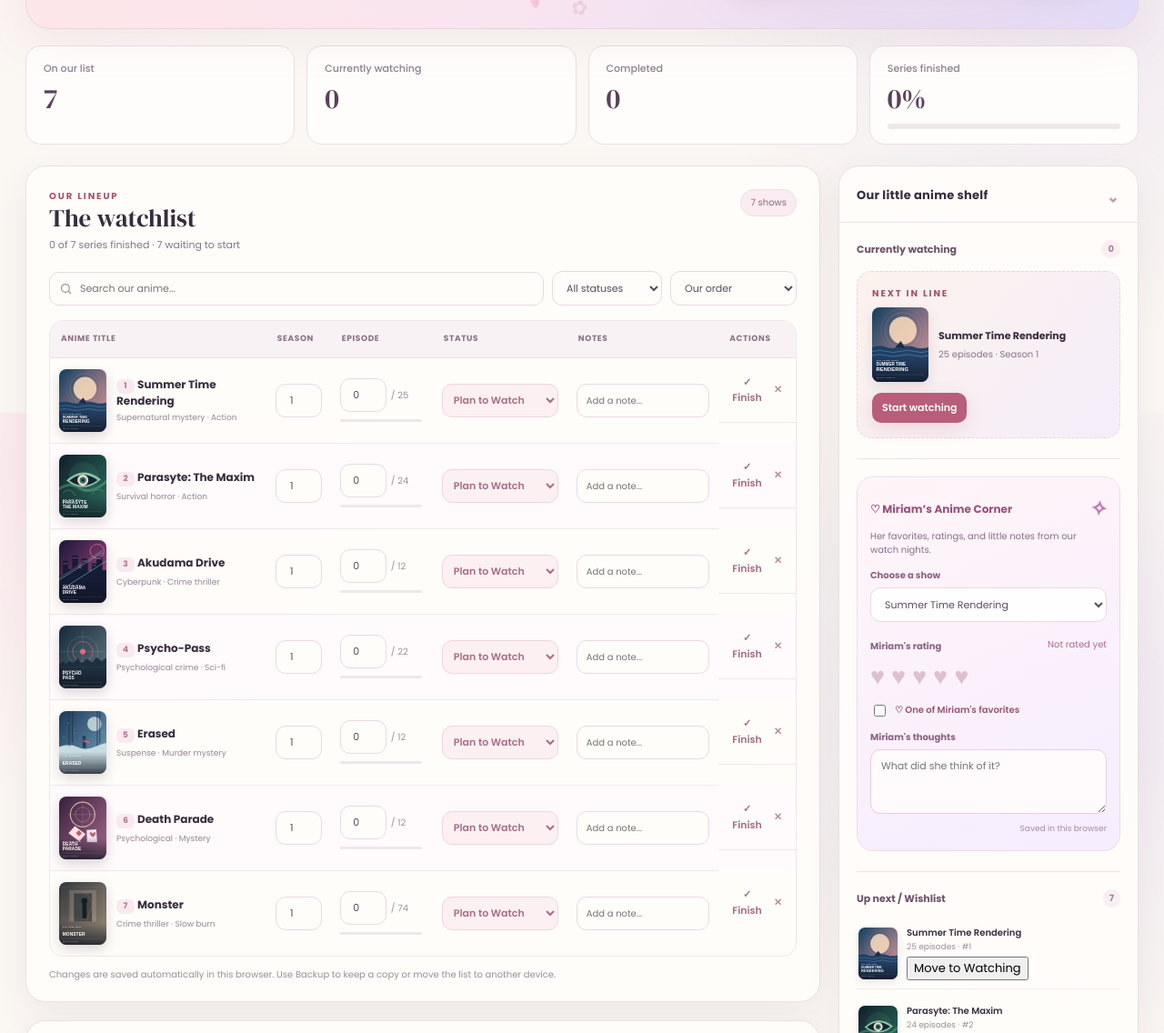
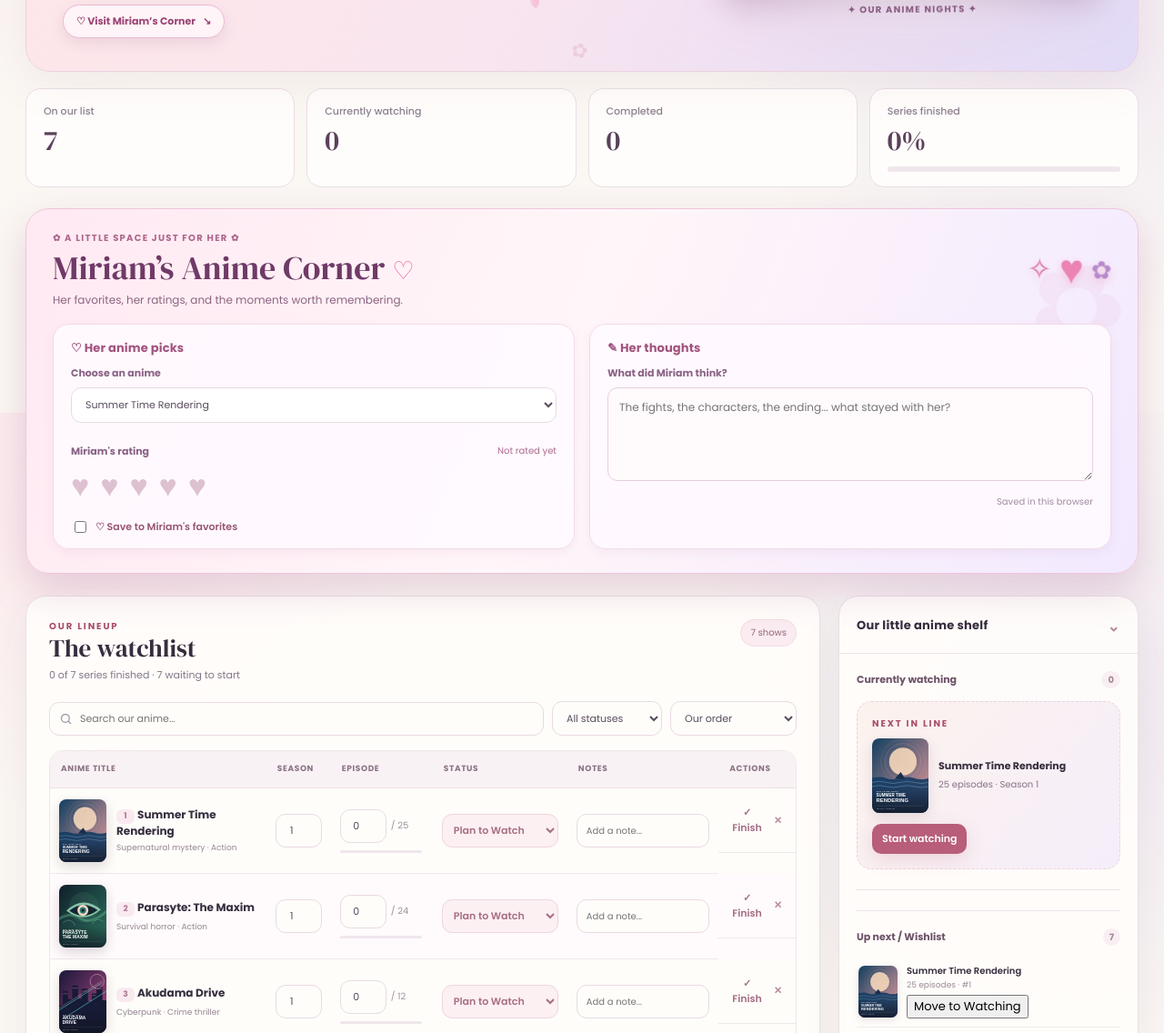
Before and after one commit to tntdorso/our-anime-tracker, a plain HTML site: page index.html in a window 1280 px wide. Shown: the part 346-1482 px from the top of the page at 91% size. Drawn offline with Linux system fonts and the light colour scheme.

Commit message:
Add files via upload
 update to anime tracker

```diff
--- a/index.html
+++ b/index.html
@@ -182,6 +182,39 @@
     .toast{position:fixed;bottom:25px;right:25px;background:#574359;color:white;padding:12px 17px;border-radius:13px;box-shadow:0 10px 30px #3f293c32;font-size:12px;opacity:0;transform:translateY(14px);pointer-events:none;z-index:20;transition:opacity .25s,transform .25s}
     .toast.visible{opacity:1;transform:translateY(0)}
 
+
+    /* Miriam's dedicated anime corner. Intentional first-class placement, not a hidden sidebar widget. */
+    .miriam-feature{position:relative;margin:22px 0 24px;padding:0;overflow:hidden;border:1px solid #efc5dc;border-radius:26px;background:linear-gradient(112deg,#ffe9f2 0%,#fff6f9 48%,#f2e9ff 100%);box-shadow:0 17px 42px #a6639540;scroll-margin-top:18px}
+    .miriam-feature:before{content:'✿';position:absolute;right:12px;top:42px;font-size:130px;line-height:1;color:#e8b1d3;opacity:.14;pointer-events:none;transform:rotate(24deg)}
+    .miriam-feature-head{position:relative;display:flex;align-items:center;justify-content:space-between;gap:18px;padding:24px 29px 17px}
+    .miriam-feature-eyebrow{font-size:10px;letter-spacing:.13em;font-weight:700;color:#ac668a;text-transform:uppercase;margin-bottom:6px}
+    .miriam-feature-head h2{font-family:'DM Serif Display',Georgia,serif;font-size:clamp(25px,3.2vw,36px);line-height:1.12;color:#6f3a67;font-weight:400;margin:0 0 5px}
+    .miriam-feature-head h2 span{color:#e96da4;font-family:'Poppins',sans-serif;font-size:.76em}
+    .miriam-feature-head p{font-size:12px;color:#8c6582;margin:0}
+    .miriam-feature-ornament{display:flex;align-items:center;gap:8px;color:#dc78a6;font-size:32px;white-space:nowrap;filter:drop-shadow(0 4px 4px #f2c7dd);animation:flowerBreath 4.5s ease-in-out infinite}
+    .miriam-feature-ornament span:nth-child(2){font-size:45px;color:#eb84b3}
+    .miriam-feature-ornament span:last-child{font-size:27px;color:#b78acb}
+    .miriam-feature-body{position:relative;display:grid;grid-template-columns:minmax(0,1fr) minmax(0,1fr);gap:16px;padding:0 29px 26px}
+    .miriam-feature-panel{min-width:0;padding:16px 19px 14px;background:#fffaffea;border-radius:18px;border:1px solid #f1dbe7;box-shadow:0 4px 12px #b56c9b16}
+    .miriam-feature-subtitle{color:#a2527e;font-size:13px;font-weight:700;letter-spacing:.01em;margin-bottom:5px}
+    .miriam-feature .corner-label{font-size:11px;margin:9px 0 7px}
+    .miriam-feature .corner-select{height:39px}
+    .miriam-feature .corner-rating-row{margin-top:14px}
+    .miriam-feature .corner-hearts{min-height:44px;gap:12px}
+    .miriam-feature .corner-hearts button{font-size:34px;cursor:pointer}
+    .miriam-feature .corner-fav-label{font-size:11px;margin:13px 0 0}
+    .miriam-feature .corner-notes{min-height:103px;padding:12px;font-size:12px}
+    .miriam-feature .corner-saved{font-size:10px;margin-top:9px}
+    .miriam-quick-link{display:inline-flex;gap:8px;align-items:center;margin-top:16px;background:#fff7fbcf;color:#9b4576;text-decoration:none;font-size:11px;font-weight:700;border:1px solid #e9b8d4;padding:9px 14px;border-radius:999px;box-shadow:0 5px 15px #7a415c20;transition:transform .2s,background .2s}
+    .miriam-quick-link:hover,.miriam-quick-link:focus-visible{transform:translateY(-2px);background:white}
+    body[data-theme="night"] .miriam-feature{border-color:#79507b;background:linear-gradient(120deg,#4d345c,#332640 55%,#43335a);box-shadow:0 15px 35px #140d2260}
+    body[data-theme="night"] .miriam-feature-head h2{color:#ffe6f3}
+    body[data-theme="night"] .miriam-feature-head p,body[data-theme="night"] .miriam-feature-eyebrow{color:#ebc5df}
+    body[data-theme="night"] .miriam-feature-panel{background:#32263fd9;border-color:#765477}
+    body[data-theme="night"] .miriam-feature-subtitle,body[data-theme="night"] .miriam-feature .corner-label{color:#f4c1dc}
+    body[data-theme="night"] .miriam-quick-link{background:#4b3456;color:#ffe0f0;border-color:#9c6b91}
+    @media(max-width:700px){.miriam-feature-head{padding:19px 18px 14px}.miriam-feature-body{grid-template-columns:1fr;padding:0 16px 18px;gap:12px}.miriam-feature-panel{padding:15px}.miriam-feature-ornament{font-size:21px;gap:4px}.miriam-feature-ornament span:nth-child(2){font-size:27px}.miriam-feature-ornament span:last-child{font-size:19px}.miriam-feature-head h2{font-size:27px}.miriam-feature-head p{font-size:11px}}
+
     @media(max-width:1200px){.discovery-grid{grid-template-columns:1fr}}
     @media(max-width:1120px){.main-grid{grid-template-columns:minmax(0,1fr) 290px}.section{padding:21px}.sidebar-content{padding:15px}.anime-title-cell{min-width:165px}}
     @media(max-width:900px){.main-grid{grid-template-columns:1fr}.sidebar{order:-1}.sidebar-summary{padding:17px 20px}.sidebar-content{display:grid;grid-template-columns:1fr 1fr;gap:18px}.sidebar-divider{display:none}.shelf-quote{grid-column:1/-1;margin:0}.hero{padding:28px;grid-template-columns:1fr .7fr}.note-card p{font-size:19px}.stats{grid-template-columns:repeat(4,1fr)}}
@@ -306,6 +339,7 @@
         <div class="tiny-label">Our anime journey together</div>
         <h1>Our Anime<br><em>Tracker.</em></h1>
         <p class="subtitle">The shows we've picked, the episodes we've watched, and what comes next.</p>
+        <a class="miriam-quick-link" href="#miriams-corner">♡ Visit Miriam’s Corner <span aria-hidden="true">↘</span></a>
       </div>
       <div class="hero-aside">
         <figure class="mascot-scene" aria-label="Chibi Travis with a curly man bun, glasses, and a full beard, and chibi Miriam with curly hair, together under cherry blossoms with a cat">
@@ -323,6 +357,34 @@
       <div class="stat"><div class="stat-label">Currently watching</div><div class="stat-number" id="watchingCount">0</div></div>
       <div class="stat"><div class="stat-label">Completed</div><div class="stat-number" id="completedCount">0</div></div>
       <div class="stat progress-stat"><div class="stat-label">Series finished</div><div class="stat-number" id="progressPercent">0%</div><div class="statbar" aria-hidden="true"><div id="progressBar"></div></div></div>
+    </section>
+
+    <!-- Miriam's Corner: a first-class section, never hidden inside the collapsible shelf. -->
+    <section class="miriam-feature surface" id="miriams-corner" aria-labelledby="miriamCornerHeading">
+      <div class="miriam-feature-head">
+        <div>
+          <div class="miriam-feature-eyebrow">✿ A little space just for her ✿</div>
+          <h2 id="miriamCornerHeading">Miriam’s Anime Corner <span aria-hidden="true">♡</span></h2>
+          <p>Her favorites, her ratings, and the moments worth remembering.</p>
+        </div>
+        <div class="miriam-feature-ornament" aria-hidden="true"><span>✧</span><span>♥</span><span>✿</span></div>
+      </div>
+      <div class="miriam-feature-body">
+        <div class="miriam-feature-panel">
+          <div class="miriam-feature-subtitle">♡ Her anime picks</div>
+          <label class="corner-label" for="cornerAnime">Choose an anime</label>
+          <select id="cornerAnime" class="control corner-select" aria-label="Anime to rate"></select>
+          <div class="corner-rating-row"><span class="corner-label">Miriam's rating</span><span class="corner-rating-caption" id="ratingCaption">Not rated yet</span></div>
+          <div id="cornerHearts" class="corner-hearts" role="group" aria-label="Rate selected anime from one to five hearts"></div>
+          <label class="corner-fav-label"><input type="checkbox" id="cornerFavorite"><span>♡ Save to Miriam's favorites</span></label>
+        </div>
+        <div class="miriam-feature-panel">
+          <div class="miriam-feature-subtitle">✎ Her thoughts</div>
+          <label class="corner-label" for="cornerThoughts">What did Miriam think?</label>
+          <textarea id="cornerThoughts" class="form-input corner-notes" rows="4" maxlength="300" placeholder="The fights, the characters, the ending... what stayed with her?"></textarea>
+          <div class="corner-saved" id="cornerSaved" aria-live="polite">Saved in this browser</div>
+        </div>
+      </div>
     </section>
 
     <div class="main-grid">
@@ -369,18 +431,6 @@
         <div class="sidebar-content">
           <section aria-labelledby="watchingHeading"><div class="aside-label" id="watchingHeading">Currently watching <span class="count" id="watchingAsideCount">0</span></div><div class="watching-stack" id="watchingSidebar"></div></section>
           <div class="sidebar-divider" aria-hidden="true"></div>
-          <section class="miriam-corner" aria-labelledby="miriamCornerHeading">
-            <div class="aside-label" id="miriamCornerHeading">♡ Miriam’s Anime Corner <span class="corner-sparkle" aria-hidden="true">✧</span></div>
-            <p class="corner-intro">Her favorites, ratings, and little notes from our watch nights.</p>
-            <label class="corner-label" for="cornerAnime">Choose a show</label>
-            <select id="cornerAnime" class="control corner-select" aria-label="Anime to rate"></select>
-            <div class="corner-rating-row"><span class="corner-label">Miriam's rating</span><span class="corner-rating-caption" id="ratingCaption">Not rated yet</span></div>
-            <div id="cornerHearts" class="corner-hearts" role="group" aria-label="Rate selected anime from one to five hearts"></div>
-            <label class="corner-fav-label"><input type="checkbox" id="cornerFavorite"><span>♡ One of Miriam's favorites</span></label>
-            <label class="corner-label" for="cornerThoughts">Miriam's thoughts</label>
-            <textarea id="cornerThoughts" class="form-input corner-notes" rows="3" maxlength="300" placeholder="What did she think of it?"></textarea>
-            <div class="corner-saved" id="cornerSaved" aria-live="polite">Saved in this browser</div>
-          </section>
           <div class="sidebar-divider" aria-hidden="true"></div>
           <section aria-labelledby="wishlistHeading"><div class="aside-label" id="wishlistHeading">Up next / Wishlist <span class="count" id="wishlistAsideCount">7</span></div><div class="wishlist-list" id="wishlistSidebar"></div></section>
           <div class="shelf-quote">Pick the next one together. The order can always change.</div>
```
